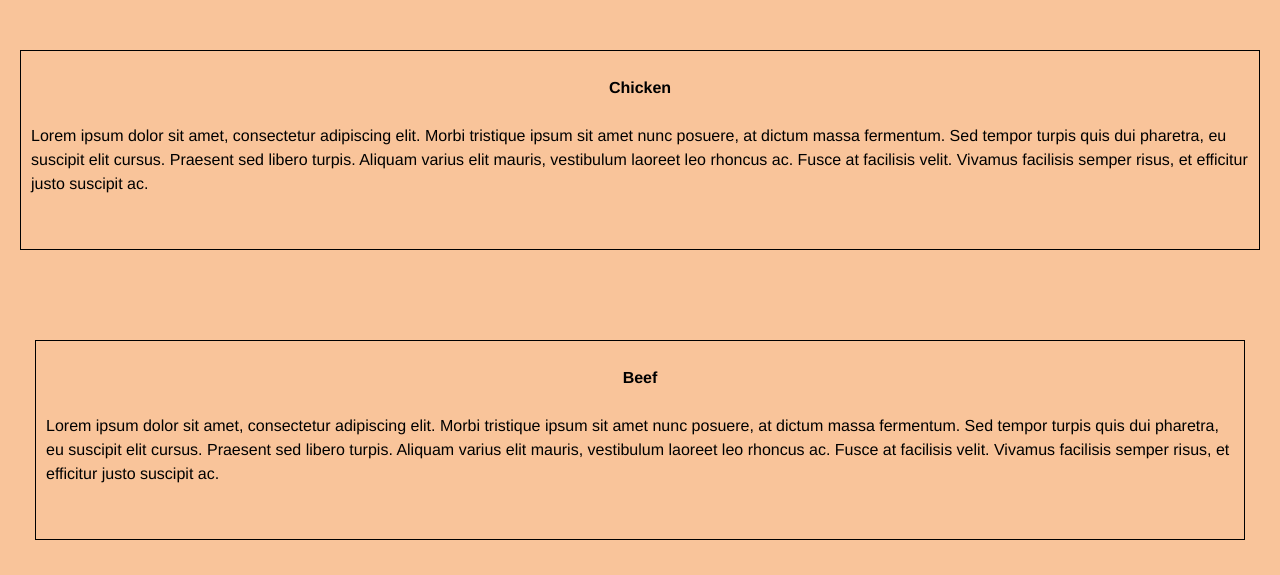
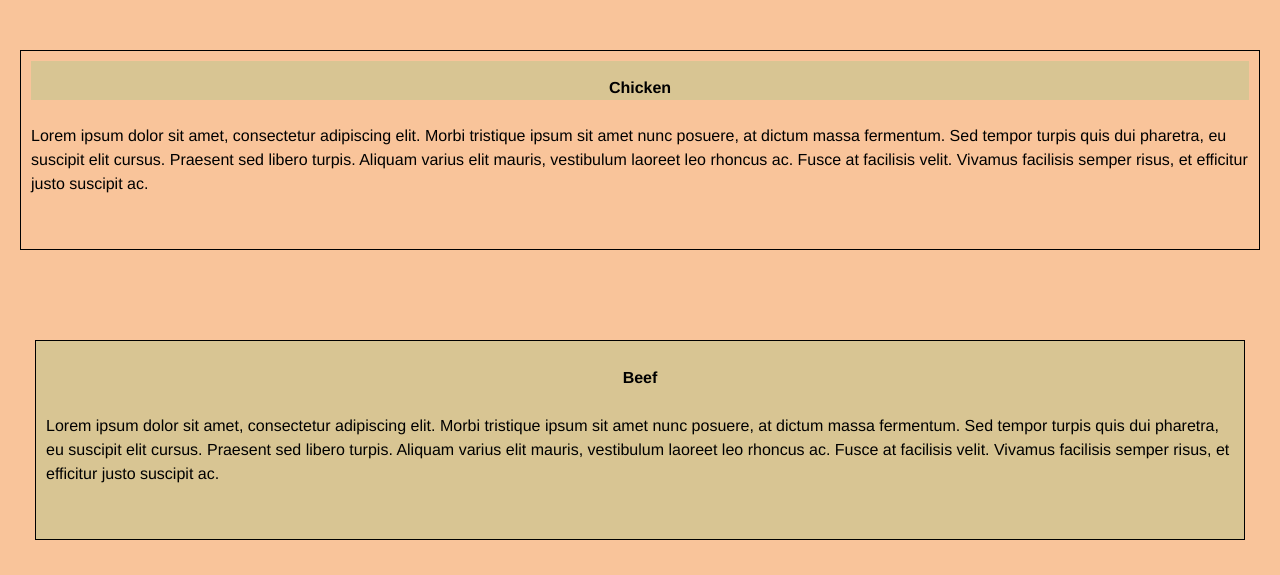
Before and after one commit to SakshiG1002/web-dev-module3.github.io, a plain HTML site: page index.html in a window 1280 px wide. Shown: the part 225-800 px from the top of the page. Drawn offline with nearby package versions, Linux system fonts and the light colour scheme.

Commit message:
Update style.css

```diff
--- a/style.css
+++ b/style.css
@@ -104,6 +104,10 @@ body{
 	overflow: hidden;
 }
 
+#chicken{
+	background-color: #d8c593
+}
+
 /*
 #chicken {
 	border: 1px solid black;
```
